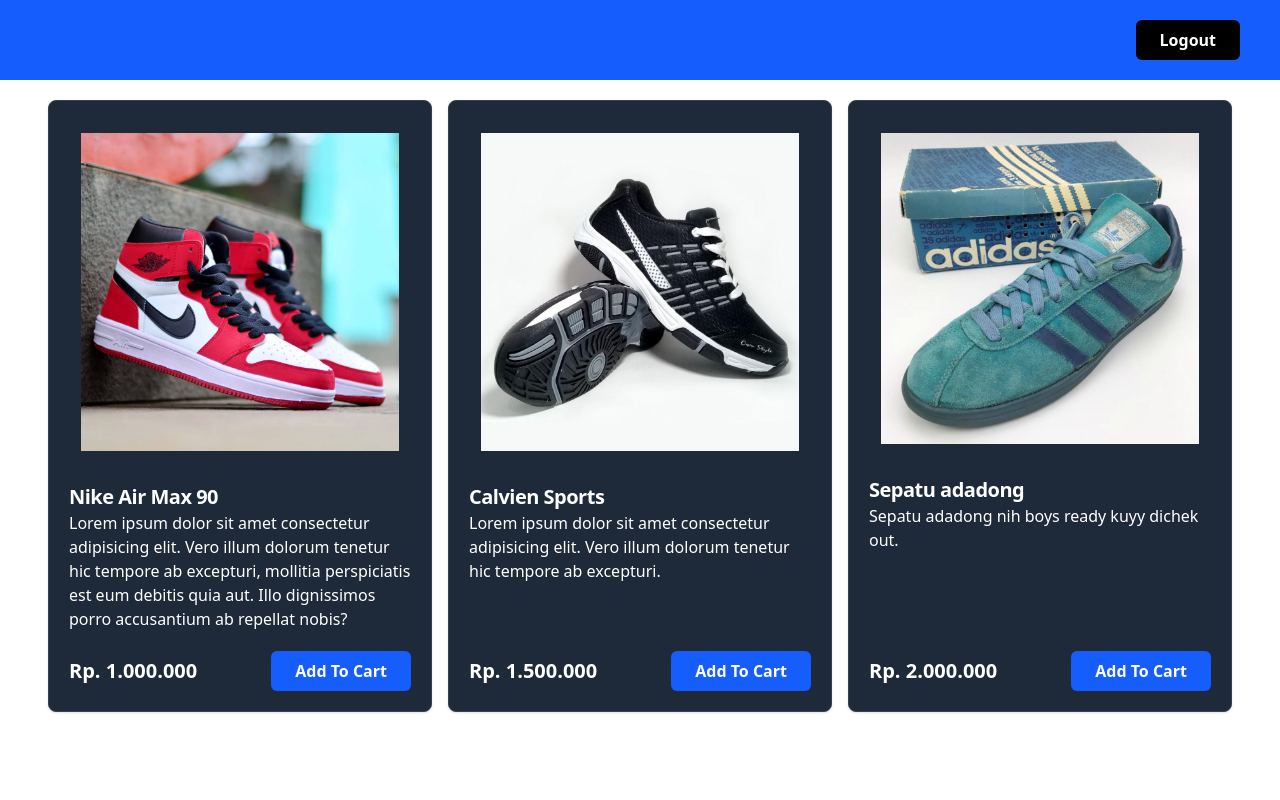
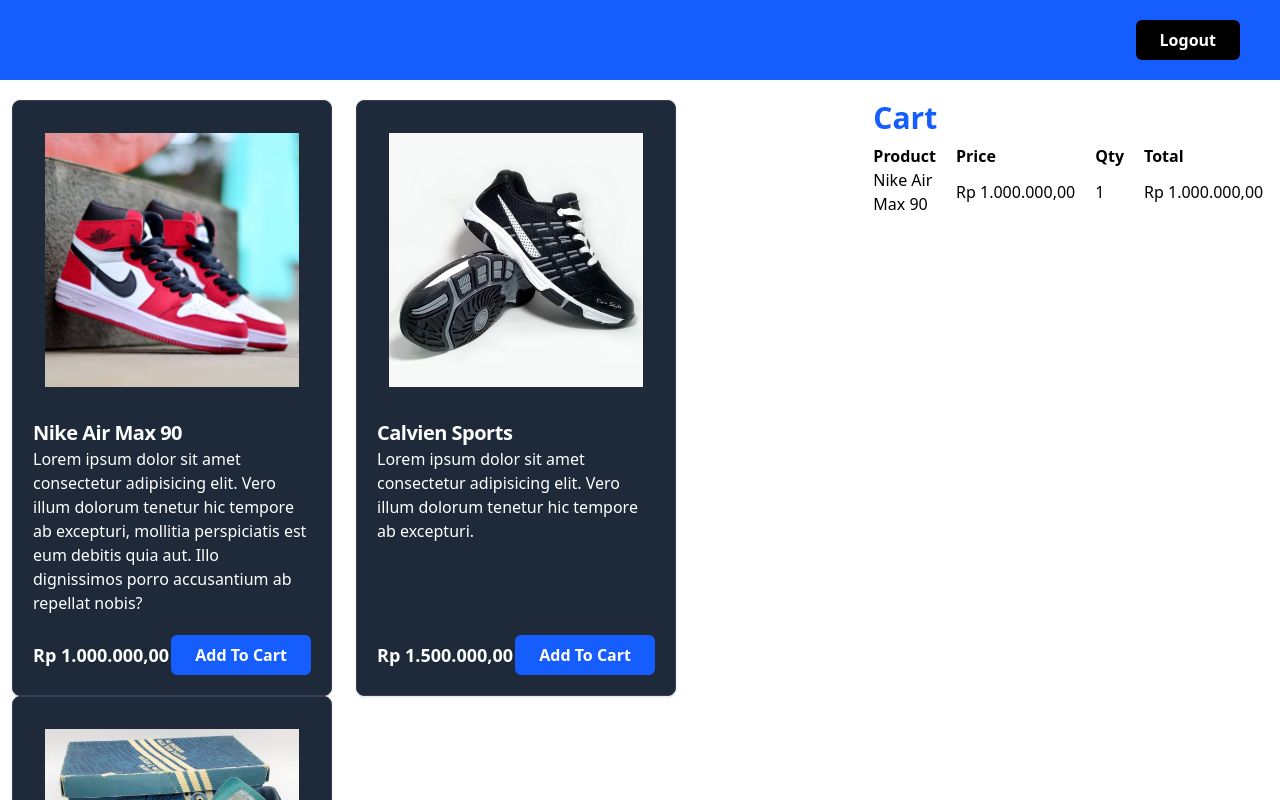
Before and after one commit to muhamadazz/belajar-react, a React (Vite) app: page /product in a window 1280 px wide. Shown: the top 800 px of the page. Built offline with nearby package versions, Linux system fonts and the light colour scheme.

Commit message:
implement useState

```diff
--- a/src/components/Elements/Button/button.jsx
+++ b/src/components/Elements/Button/button.jsx
@@ -4,7 +4,7 @@
     <button
     className = {`h-10 px-6 font-semibold rounded-md ${classname} text-white cursor-pointer`}
     type={type}
-    onClick={()=>onClick()}
+    onClick={onClick}
     >
       {children}
     </button>
--- a/src/components/Fragments/CardProducts.jsx
+++ b/src/components/Fragments/CardProducts.jsx
@@ -2,7 +2,7 @@
 const CardProducts = (props) => {
     const {children} = props;
     return (
-        <div className="w-full max-w-sm bg-gray-800 border border-gray-700 rounded-lg shadow mx-2 flex flex-col justify-between">
+        <div className="w-full max-w-xs bg-gray-800 border border-gray-700 rounded-lg shadow mx-3 flex flex-col justify-between">
             {children}
         </div>
     )
@@ -33,11 +33,11 @@
 }
 
 const footer = (props) => {
-    const {price} = props
+    const {price, addToCart, id} = props
     return(
-        <div className="flex items-center justify-between px-5 pb-5">
-            <span className="text-xl font-bold text-white">{price}</span>
-            <Button classname="bg-blue-600">Add To Cart</Button>
+        <div className="w-full flex items-center justify-between px-5 pb-5">
+            <span className="text-lg font-bold text-white">{price.toLocaleString('id-ID', {style: 'currency', currency: 'IDR'})}</span>
+            <Button classname="bg-blue-600" onClick={() => addToCart(id)}>Add To Cart</Button>
         </div>
     )
 }
--- a/src/pages/products.jsx
+++ b/src/pages/products.jsx
@@ -1,37 +1,55 @@
-import { Fragment } from "react";
+import { Fragment, useState } from "react";
 import CardProduct from "../components/Fragments/CardProducts.jsx";
 import Button from "../components/Elements/Button/button.jsx";
+import { li } from "framer-motion/client";
 
 const products = [
     {
         id:1,
         name: "Nike Air Max 90",
-        price: "Rp. 1.000.000",
-        image:"/public/images/shoes.jpg",
+        price: 1000000,
+        image:"/images/shoes.jpg",
         description:"Lorem ipsum dolor sit amet consectetur adipisicing elit. Vero illum dolorum tenetur hic tempore ab excepturi, mollitia perspiciatis est eum debitis quia aut. Illo dignissimos porro accusantium ab repellat nobis?"
     },
     {
         id:2,
         name: "Calvien Sports",
-        price: "Rp. 1.500.000",
-        image:"/public/images/shoes2.jpg",
+        price: 1500000,
+        image:"/images/shoes2.jpg",
         description:"Lorem ipsum dolor sit amet consectetur adipisicing elit. Vero illum dolorum tenetur hic tempore ab excepturi."
     },
     {
         id:3,
         name: "Sepatu adadong",
-        price: "Rp. 2.000.000",
-        image:"/public/images/shoes3.jpg",
+        price: 2000000,
+        image:"/images/shoes3.jpg",
         description:"Sepatu adadong nih boys ready kuyy dichek out."
     },
 ]
 
 const email = localStorage.getItem('email')
 const ProductPage = ()=> {
+    const [cart, setCart] = useState([
+        {
+            id: 1,
+            qty:1,
+        }
+    ]);
+
     const handleLogout = ()=>{
        localStorage.removeItem('email')
        localStorage.removeItem('password')
        window.location.href = '/login'
+    }
+
+    const handleAddToCart = (id) => {
+        if (cart.find((item) => item.id === id)) {
+            setCart(
+                cart.map((item) => item.id === id ? {...item, qty: item.qty + 1} : item)
+            )
+        } else {
+            setCart([...cart, {id, qty: 1}])
+        }
     }
 
     return(
@@ -41,13 +59,45 @@
                 <Button classname="ml-5 bg-black" onClick={handleLogout}>Logout</Button>
             </div>
             <div className="flex justify-center py-5">
+                <div className="w-4/6 flex flex-wrap mb-2">
                     {products.map((product) => (
                     <CardProduct key={product.id}>
                         <CardProduct.header image= {product.image}></CardProduct.header>
                         <CardProduct.body name={product.name}>{product.description}</CardProduct.body>
-                    <CardProduct.footer price={product.price}></CardProduct.footer>
+                        <CardProduct.footer
+                            price={product.price}
+                            id = {product.id}
+                            addToCart = {handleAddToCart}
+                        ></CardProduct.footer>
                     </CardProduct>
                     ))}
+                </div>
+                <div className="w-2/6">
+                    <h1 className="text-3xl font-bold text-blue-600 ml-5 mb-2">Cart</h1>
+                    <table className="text-left table-auto border-separate border-spacing-x-5">
+                        <thead>
+                            <tr>
+                                <th>Product</th>
+                                <th>Price</th>
+                                <th>Qty</th>
+                                <th>Total</th>
+                            </tr>
+                        </thead>
+                        <tbody>
+                            {cart.map((item) => {
+                                const product = products.find((product) => product.id === item.id)
+                                return (
+                                    <tr key={item.id}>
+                                        <td>{product.name}</td>
+                                        <td>{product.price.toLocaleString('id-ID', {style: 'currency', currency: 'IDR'})}</td>
+                                        <td>{item.qty}</td>
+                                        <td>{(product.price * item.qty).toLocaleString('id-ID', {style: 'currency', currency: 'IDR'})}</td>
+                                    </tr>
+                                )
+                            })}
+                        </tbody>
+                    </table>
+                </div>
             </div>
         </Fragment>
     )
```
Lines whose indentation alone changed are shown as unchanged.
